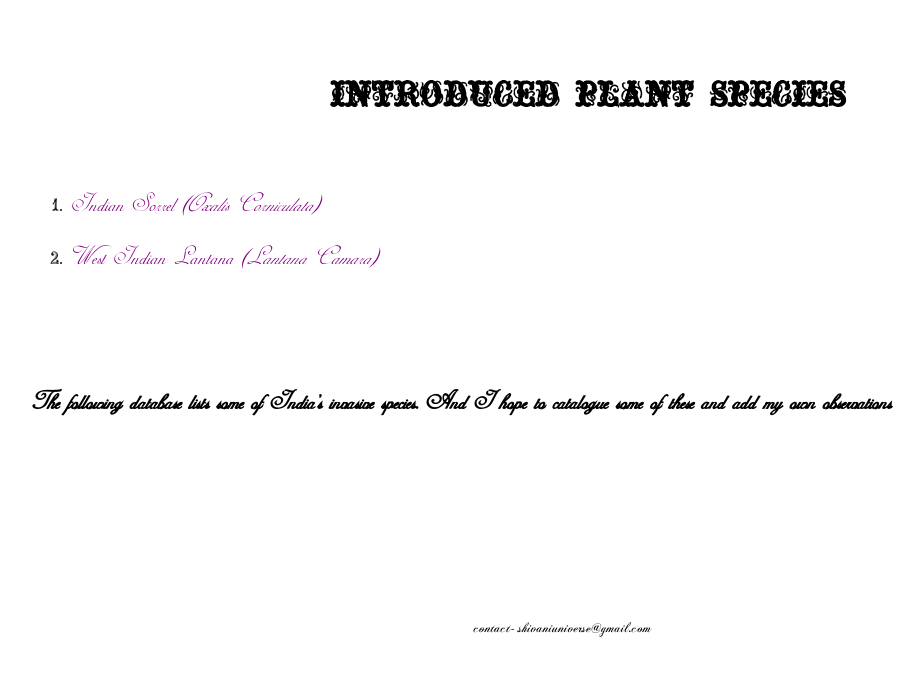
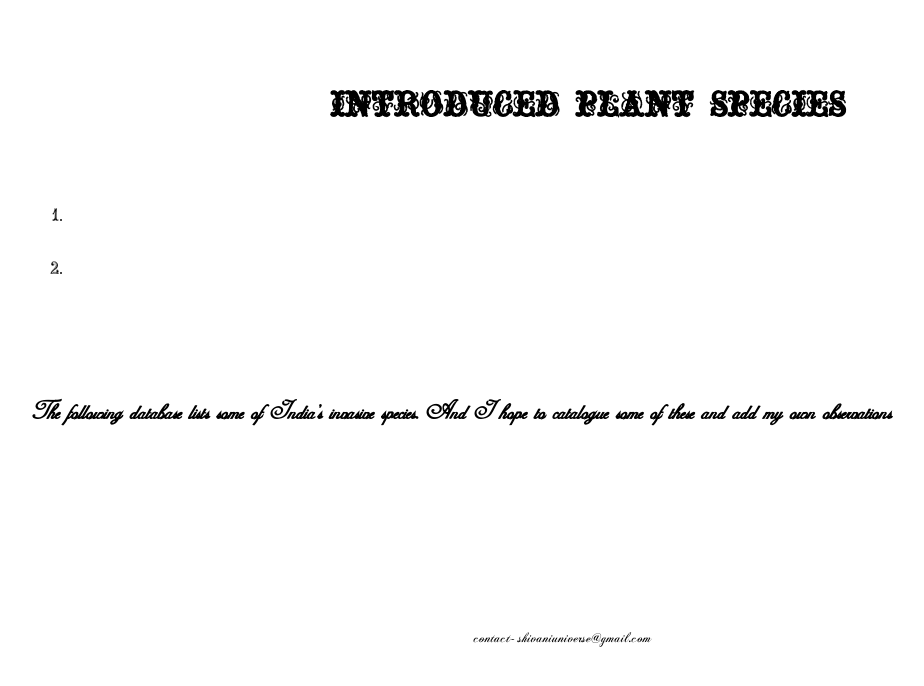
Before and after one commit to cosmoshivani/Plants, a plain HTML site: page index.html in a window 1280 px wide. Shown: the whole page, without its empty margins (77-1001 px from the left). Drawn offline with Linux system fonts and the light colour scheme.

Commit message:
Update style.css

```diff
--- a/style.css
+++ b/style.css
@@ -6,7 +6,7 @@ text-align: center;
   }
 
 .container{
-  margin-top: 10px;
+  margin-top: 20px;
   margin-left: 50px;
   padding: 50px;
 }
@@ -47,7 +47,8 @@ ol{
 ol li a{
   font-family: "AdineKirnberg-Script";
   text-decoration: none;
-  color: purple;
+  color: white;
+  font-size: 30px;
 }
 
 h4{
```
